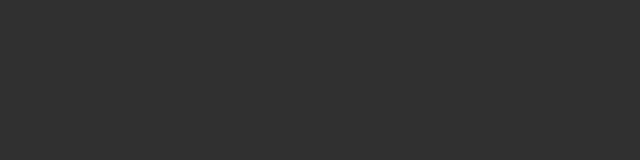
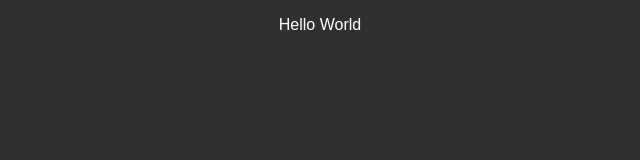
Before and after one commit to boomcamp/react-1, a React (Create React App) app: page / in a window 1280 px wide. Shown: the top 160 px of the page, without its empty margins (320-960 px from the left). Built offline with nearby package versions, Linux system fonts and the light colour scheme.

Commit message:
Step 1 Done

```diff
--- a/src/App.js
+++ b/src/App.js
@@ -1,8 +1,12 @@
 import React from 'react';
 import './index.css';
 
+import TopicBrowser from './components/TopicBrowser/TopicBrowser';
+
 function App() {
-  return null;
+  return (
+    <TopicBrowser />
+  )
 }
 
 export default App;
--- a/src/components/TopicBrowser/TopicBrowser.js
+++ b/src/components/TopicBrowser/TopicBrowser.js
@@ -0,0 +1,9 @@
+import React from 'react';
+
+function TopicBrowser(){
+  return (
+    <p>Hello World</p>
+  )
+}
+
+export default TopicBrowser;
```
